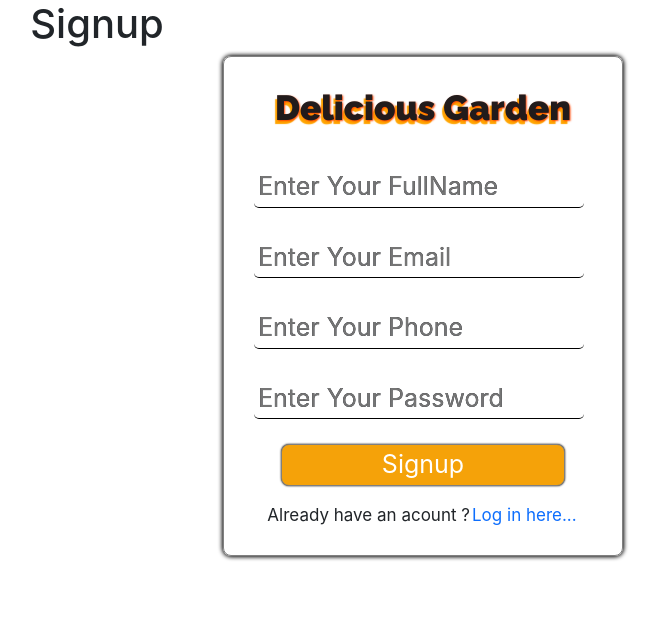
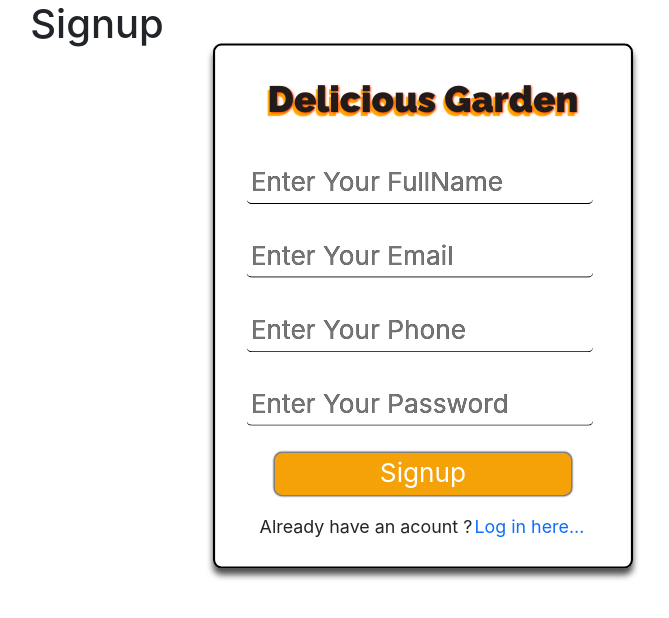
Before and after one commit to PB220-DEVLOP/delicious-garden, a React (Create React App) app in the folder client/: page /signup in a window 1280 px wide. In both pictures the pointer is over the element 966 px from the left and 306 px from the top of the page. Shown: the top 618 px of the page, without its empty margins (543-1212 px from the left). Built offline with nearby package versions, Linux system fonts and the light colour scheme.

Commit message:
form container hover added

```diff
--- a/client/src/views/Signup/Signup.css
+++ b/client/src/views/Signup/Signup.css
@@ -18,11 +18,14 @@
     padding: 30px;
     border-radius: 8px;
     margin: 0 auto;
-    border: 1px solid grey;
+    border: 2px solid #000000;
   }
 
   .form-container:hover{
-    box-shadow: 0 0 4px 1px black;
+    box-shadow: 0 6px 6px rgba(0, 0, 0, 0.7);
+    scale: 1.05;
+    transition: all 1.5s;
+    cursor: pointer;
   }
 
   .user-input{
```
